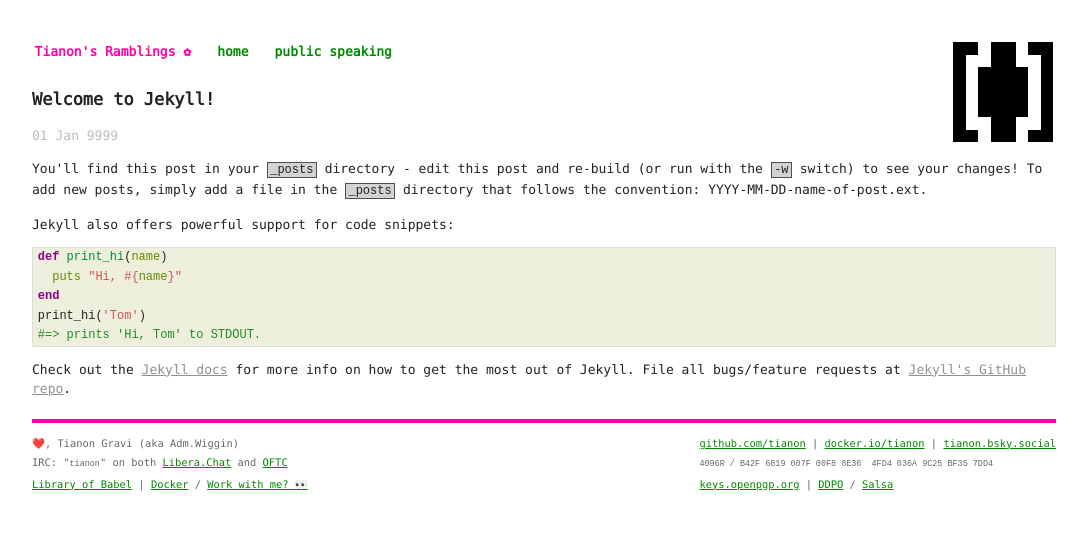
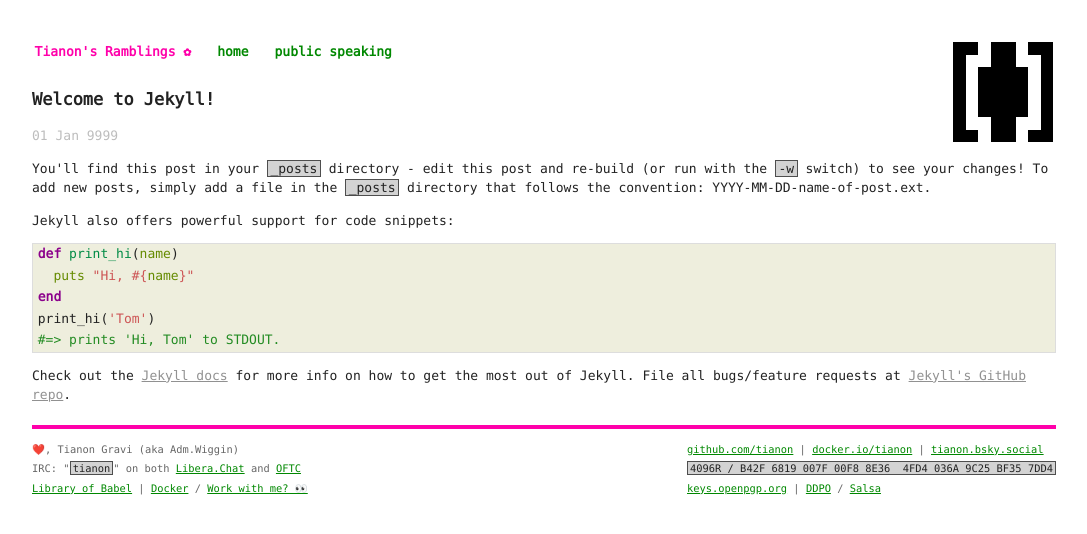
Before and after one commit to tianon/tianon.github.io, a Jekyll site: the page built from _posts/9999-01-01-welcome-to-jekyll.md, in a window 1280 px wide. Shown: the top 534 px of the page, without its empty margins (96-1183 px from the left). Built offline with Jekyll 4.4.1, drawn with Linux system fonts in a browser that asks for light colours.

Commit message:
Apply a few CSS tweaks/fixes

```diff
--- a/css/main.css
+++ b/css/main.css
@@ -43,8 +43,11 @@
 		local('DejaVu Sans Mono'),
 		url('/DejaVuSansMono.ttf') format('truetype');
 }
+body, code {
+	font-family: DejaVu Sans Mono, sans-serif;
+}
+
 body {
-	font-family: DejaVu Sans Mono, sans-serif;
 	font-size: small;
 	text-align: center;
 }
@@ -145,28 +148,26 @@
 	border: 0;
 }
 
-/* posts */
+.post ul, .post ol {
+	margin-left: 1.35em;
+}
 
-/* standard */
-.post pre {
+pre {
 	border: 1px solid #ddd;
 	padding: 0 .4em;
 	overflow: auto;
 }
-
-.post ul, .post ol {
-	margin-left: 1.35em;
-}
-
-.post code {
+code {
 	/* inline code */
 	border: 1px solid color-mix(in srgb, var(--background-color), var(--text-color) 80%);
 	padding: 0 0.2em;
+	color: var(--text-color);
 	background-color: color-mix(in srgb, var(--background-color), var(--text-color) 20%);
 }
-.post pre code {
+pre code {
 	/* code blocks */
 	border: none;
 	padding: 0;
+	color: inherit;
 	background-color: inherit;
 }
```
